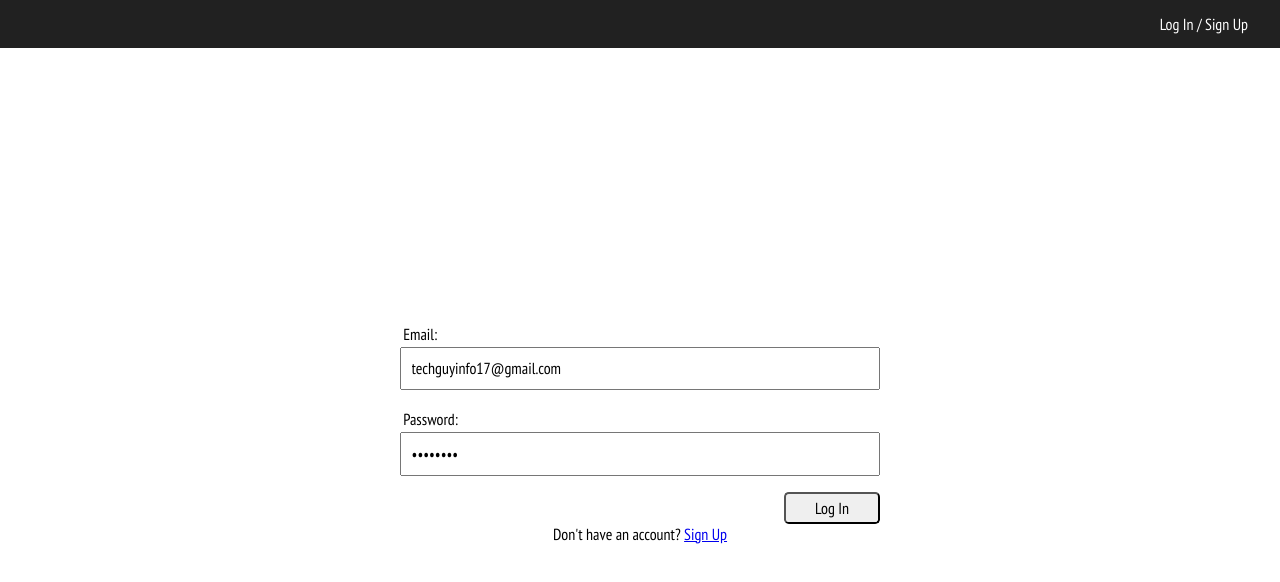
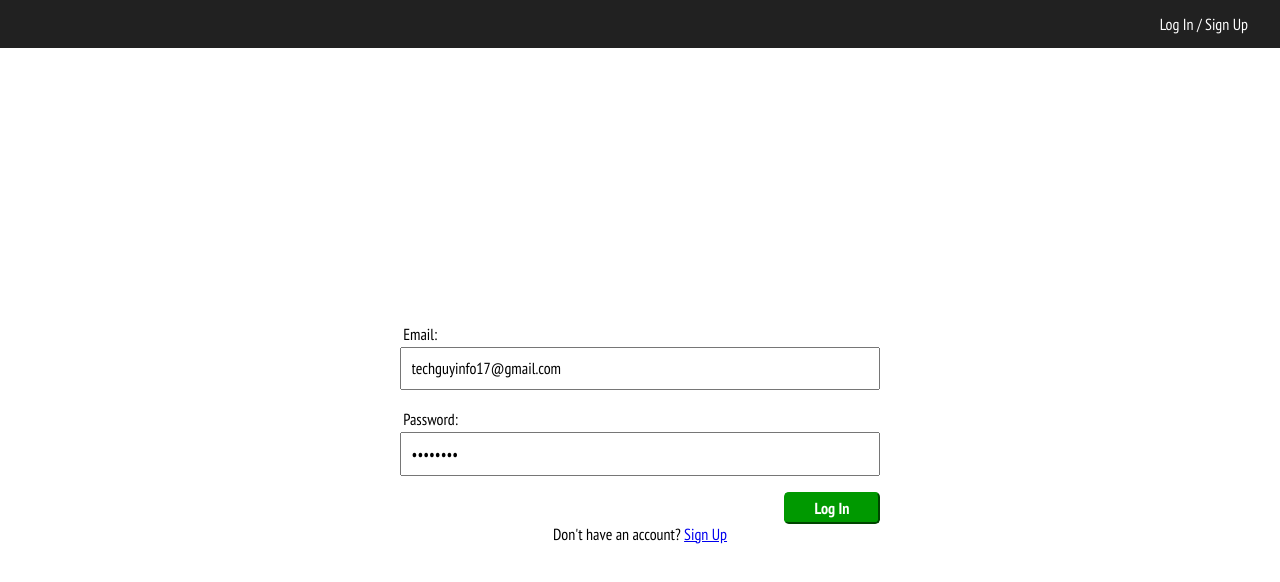
Before and after one commit to arkadyt/wework, a React (Create React App) app in the folder client/: page /login in a window 1280 px wide. Shown: the top 582 px of the page. Built offline with nearby package versions, Linux system fonts and the light colour scheme; what react-widgets-moment would draw is missing.

Commit message:
Fix form widgets styling, pass style prop down to input of button type.

```diff
--- a/client/src/components/Field/Field.js
+++ b/client/src/components/Field/Field.js
@@ -15,7 +15,8 @@ const field = ({
     label, error,
     list, rows,
     value, onChange, onClick,
-    disabled
+    disabled,
+    style
 }) => {
     let field = null
     const commonProps = { name, id: name, value, onChange }
@@ -62,10 +63,19 @@ const field = ({
             </label>
             break
         case "submit":
-            field = <button type="submit">{label}</button>
+            field = <button
+                type="submit"
+                className="button-action">
+                {label}
+            </button>
             break
         case "button":
-            field = <button onClick={onClick}>{label}</button>
+            field = <button
+                className="button"
+                style={style}
+                onClick={onClick}>
+                {label}
+            </button>
             break
         default:
             field = <input
@@ -85,6 +95,7 @@ const field = ({
         {error
             && type !== "checkbox"
             && type !== "submit"
+            && type !== "button"
             && <span className="error">{error}</span>}
     </div>
 }
--- a/client/src/components/Field/Field.scss
+++ b/client/src/components/Field/Field.scss
@@ -4,12 +4,21 @@
     input[type=checkbox] {
         transform: scale(1.5);
     }
-    button {
-        float: right;
+    .button,
+    button[type=submit] {
         width: 6rem;
         height: 2rem;
         font-size: 1rem;
         border-radius: .3rem;
+    }
+    button[type=submit] {
+        float: right;
+    }
+    .button-action {
+        background-color: #090;
+        border-color: #090;
+        color: white;
+        font-weight: bold;
     }
     input[type=text],
     input[type=password] {
--- a/client/src/components/_Forms/CreateProfile/CreateProfile.js
+++ b/client/src/components/_Forms/CreateProfile/CreateProfile.js
@@ -7,16 +7,16 @@ import { connect } from 'react-redux'
 
 class CreateProfile extends React.Component {
     state = {
-        handle: 'techguy',
-        company: 'Facebook',
-        website: 'http://mywebsite.com',
-        location: 'Seattle, WA',
-        title: 'Marketing Analyst',
-        status: 'Actively Applying',
-        skills: ['Java', 'C++'],
-        bio: 'Bragging... Bragging... Bragging... Bragging...',
-        githubusername: 'coder123',
-        social: undefined
+        // handle: 'techguy',
+        // company: 'Facebook',
+        // website: 'http://mywebsite.com',
+        // location: 'Seattle, WA',
+        // title: 'Marketing Analyst',
+        // status: 'Actively Applying',
+        // skills: ['Java', 'C++'],
+        // bio: 'Bragging... Bragging... Bragging... Bragging...',
+        // githubusername: 'coder123',
+        // social: undefined
     }
 
     render() {
@@ -108,6 +108,7 @@ class CreateProfile extends React.Component {
                 <Field
                     type="button"
                     label="Cancel"
+                    style={{ float: 'right', margin: '0 .5rem' }}
                     onClick={() => dismissOverlay(overlayTypes.CREATING_PROFILE)} />
             </form>
         )
```
